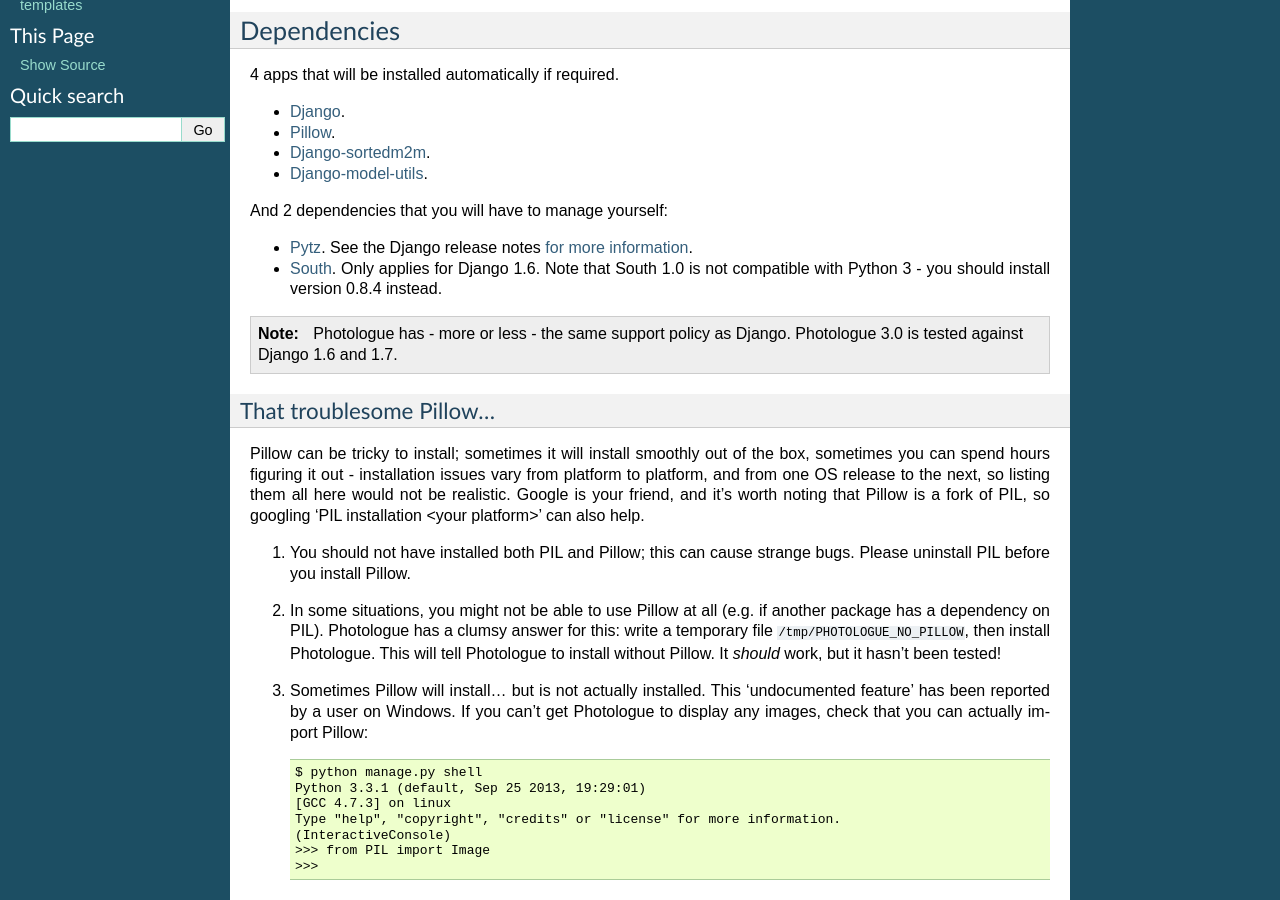
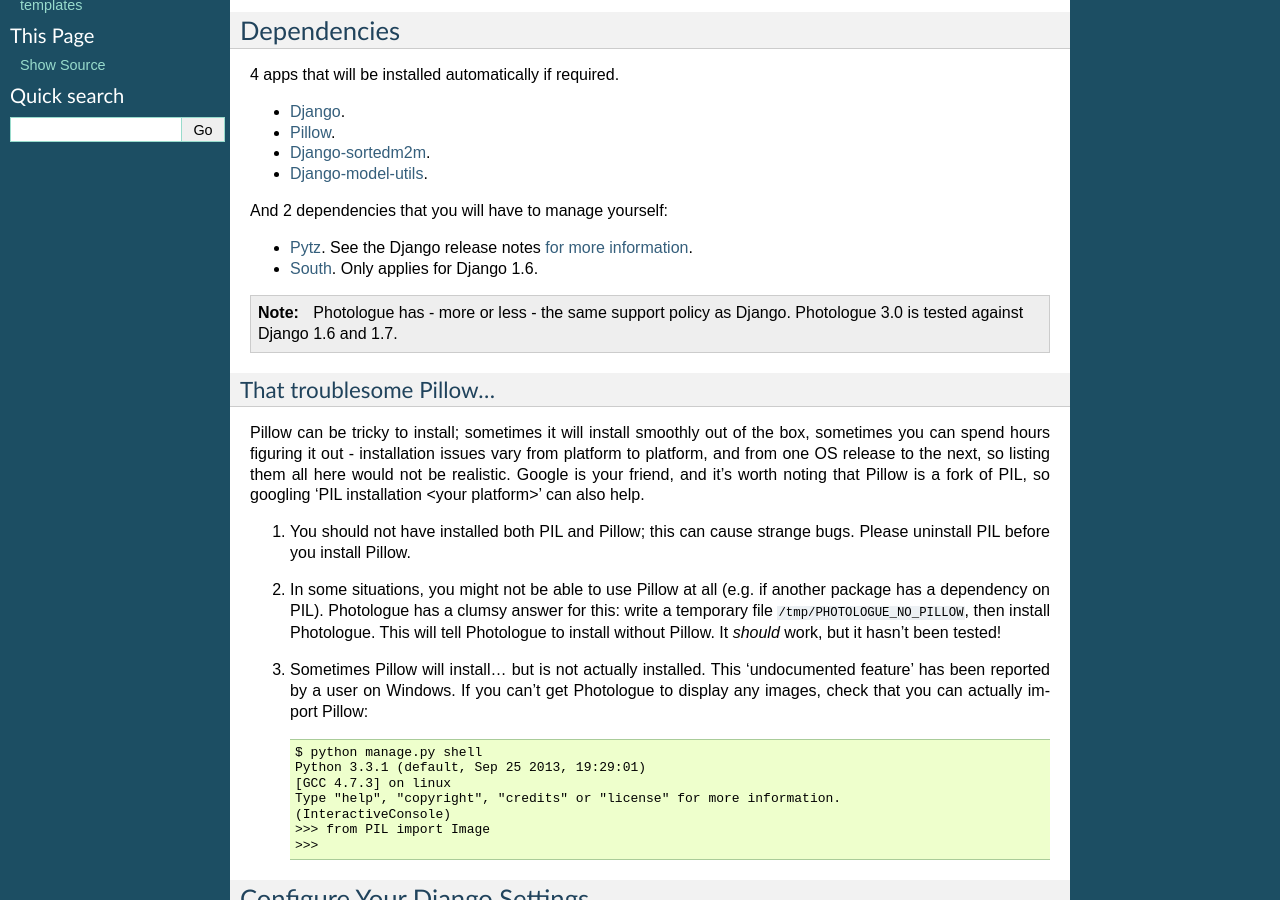
Before and after one commit to richardbarran/django-photologue, a Sphinx documentation site: the page built from docs/pages/installation.rst, in a window 1280 px wide and 900 px high, scrolled down 471 px. Built offline with Sphinx 7.4.7, drawn with Linux system fonts in a browser that asks for light colours.

Commit message:
Fixed #119 -- Removed paragraph about South 1.0 not being Python3-compatible.
South 1.0.1 restored compatibility with Python 3.

```diff
--- a/docs/pages/installation.rst
+++ b/docs/pages/installation.rst
@@ -39,8 +39,7 @@ And 2 dependencies that you will have to manage yourself:
 
 * `Pytz <https://pypi.python.org/pypi/pytz>`_. See the Django release notes `for more information
   <https://docs.djangoproject.com/en/1.6/releases/1.6/#time-zone-aware-day-month-and-week-day-lookups>`_.
-* `South <http://south.aeracode.org/>`_. Only applies for Django 1.6. Note that South 1.0 is not
-  compatible with Python 3 - you should install version 0.8.4 instead.
+* `South <http://south.aeracode.org/>`_. Only applies for Django 1.6.
 
 .. note::
 
```
